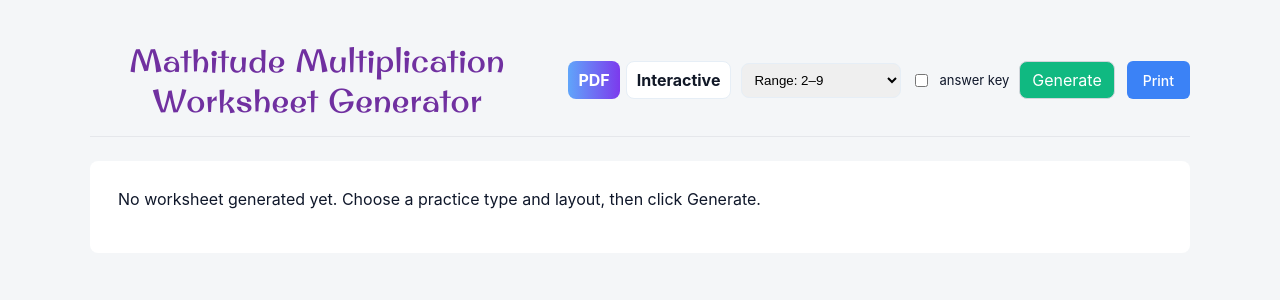
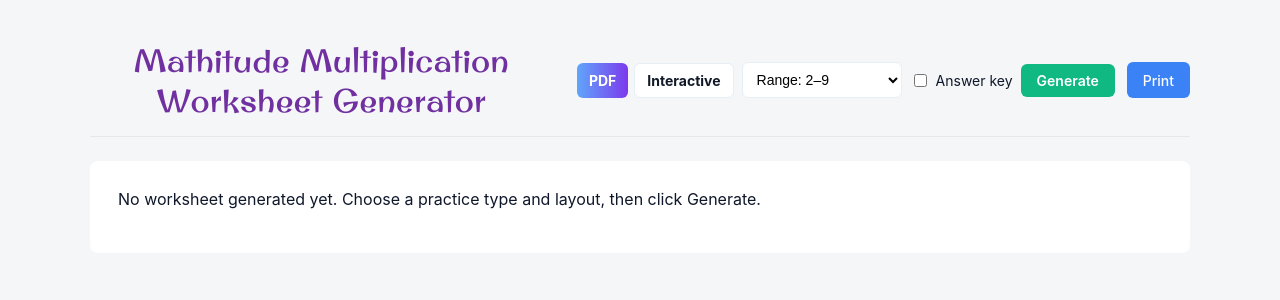
Before and after one commit to sbellmathitude/web-worksheet-generator, a Next.js app: page / in a window 1280 px wide. Shown: the top 300 px of the page. Built offline with nearby package versions, Linux system fonts and the light colour scheme.

Commit message:
Standardize Controls menu: all controls in single horizontal row with consistent button styling

```diff
--- a/components/Controls.tsx
+++ b/components/Controls.tsx
@@ -61,42 +61,57 @@ export const Controls: React.FC<Props> = ({ onGenerate, compact = false }) => {
     }
   }
 
-  if (compact) {
   return (
-      <div style={{ display: "flex", gap: 10, alignItems: "center" }}>
+    <div style={{ display: "flex", gap: 8, alignItems: "center", flexWrap: "wrap" }}>
+      {/* Activity toggle buttons */}
       <div style={{ display: "flex", gap: 6 }}>
         <button
-            className="btn"
           onClick={() => setActivity("pdf")}
           style={{
             fontWeight: 700,
-              padding: "8px 10px",
+            padding: "8px 12px",
             background: activity === "pdf" ? "linear-gradient(90deg,#60a5fa,#7c3aed)" : "white",
             color: activity === "pdf" ? "white" : "#111827",
             border: activity === "pdf" ? "none" : "1px solid #e6eef6",
-              borderRadius: 8
+            borderRadius: 6,
+            cursor: "pointer",
+            fontSize: 14
           }}
         >
           PDF
         </button>
 
         <button
-            className="btn"
           onClick={() => setActivity("interactive")}
           style={{
             fontWeight: 700,
-              padding: "8px 10px",
+            padding: "8px 12px",
             background: activity === "interactive" ? "linear-gradient(90deg,#f97316,#f43f5e)" : "white",
             color: activity === "interactive" ? "white" : "#111827",
             border: activity === "interactive" ? "none" : "1px solid #e6eef6",
-              borderRadius: 8
+            borderRadius: 6,
+            cursor: "pointer",
+            fontSize: 14
           }}
         >
           Interactive
         </button>
       </div>
 
-        <select value={spec} onChange={(e) => setSpec(e.target.value)} style={{ padding: "8px", borderRadius: 8, border: "1px solid #e6eef6", minWidth: 160 }}>
+      {/* Problem set selector */}
+      <select
+        value={spec}
+        onChange={(e) => setSpec(e.target.value)}
+        style={{
+          padding: "8px 10px",
+          borderRadius: 6,
+          border: "1px solid #e6eef6",
+          minWidth: 160,
+          fontSize: 14,
+          background: "white",
+          cursor: "pointer"
+        }}
+      >
         {/* single multiplier options (2..9 only) */}
         {Array.from({ length: 8 }).map((_, i) => {
           const val = i + 2;
@@ -108,80 +123,35 @@ export const Controls: React.FC<Props> = ({ onGenerate, compact = false }) => {
         <option value="range:0-9">Range: 0–9</option>
       </select>
 
+      {/* Answer key checkbox (PDF only) */}
       {activity === "pdf" && (
-          <label style={{ display: "flex", alignItems: "center", gap: 8 }}>
-            <input type="checkbox" checked={includeAnswers} onChange={(e) => setIncludeAnswers(e.target.checked)} />
-            <span style={{ fontSize: 13 }}>answer key</span>
+        <label style={{ display: "flex", alignItems: "center", gap: 6, fontSize: 14, cursor: "pointer" }}>
+          <input
+            type="checkbox"
+            checked={includeAnswers}
+            onChange={(e) => setIncludeAnswers(e.target.checked)}
+            style={{ cursor: "pointer" }}
+          />
+          Answer key
         </label>
       )}
 
-        <button onClick={handleGenerate} className="btn" style={{ padding: "8px 12px", background: "#10b981", color: "white", borderRadius: 8 }}>Generate</button>
-      </div>
-    );
-  }
-
-  return (
-    <div style={{ display: "flex", flexDirection: "column", gap: 8 }}>
-      <div style={{ display: "flex", gap: 8 }}>
+      {/* Generate button */}
       <button
-          className="btn"
-          onClick={() => setActivity("pdf")}
+        onClick={handleGenerate}
         style={{
-            flex: 1,
-            fontWeight: 700,
-            background: activity === "pdf" ? "linear-gradient(90deg,#60a5fa,#7c3aed)" : "white",
-            color: activity === "pdf" ? "white" : "#111827",
-            border: activity === "pdf" ? "none" : "1px solid #d1d5db"
+          padding: "8px 16px",
+          background: "#10b981",
+          color: "white",
+          borderRadius: 6,
+          border: "none",
+          cursor: "pointer",
+          fontWeight: 600,
+          fontSize: 14
         }}
       >
-          PDF
+        Generate
       </button>
-        <button
-          className="btn"
-          onClick={() => setActivity("interactive")}
-          style={{
-            flex: 1,
-            fontWeight: 700,
-            background: activity === "interactive" ? "linear-gradient(90deg,#f97316,#f43f5e)" : "white",
-            color: activity === "interactive" ? "white" : "#111827",
-            border: activity === "interactive" ? "none" : "1px solid #d1d5db"
-          }}
-        >
-          Interactive
-        </button>
-      </div>
-
-      <div style={{ display: "flex", gap: 8, alignItems: "center" }}>
-        <label style={{ fontSize: 13, minWidth: 72 }}>Problem set</label>
-        <select value={spec} onChange={(e) => setSpec(e.target.value)} style={{ flex: 1 }}>
-          {/* single multiplier options (2..9) */}
-          {Array.from({ length: 8 }).map((_, i) => {
-            const val = i + 2;
-            return <option key={`s${val}`} value={`single:${val}`}>Single: {val}</option>;
-          })}
-
-          <option value="range:2-9">Range: 2–9</option>
-          <option value="range:3-8">Range: 3–8</option>
-          <option value="range:0-9">Range: 0–9</option>
-        </select>
-      </div>
-
-      {activity === "pdf" && (
-        <label style={{ display: "flex", alignItems: "center", gap: 8 }}>
-          <input type="checkbox" checked={includeAnswers} onChange={(e) => setIncludeAnswers(e.target.checked)} />
-          Include answer key
-        </label>
-      )}
-
-      <div style={{ display: "flex", gap: 8 }}>
-        <button
-          onClick={handleGenerate}
-          className="btn"
-          style={{ padding: "8px 12px", flex: 1 }}
-        >
-          Generate {activity === "interactive" ? "Interactive" : "PDF"}
-        </button>
-      </div>
     </div>
   );
 };
```
Lines whose indentation alone changed are shown as unchanged.
